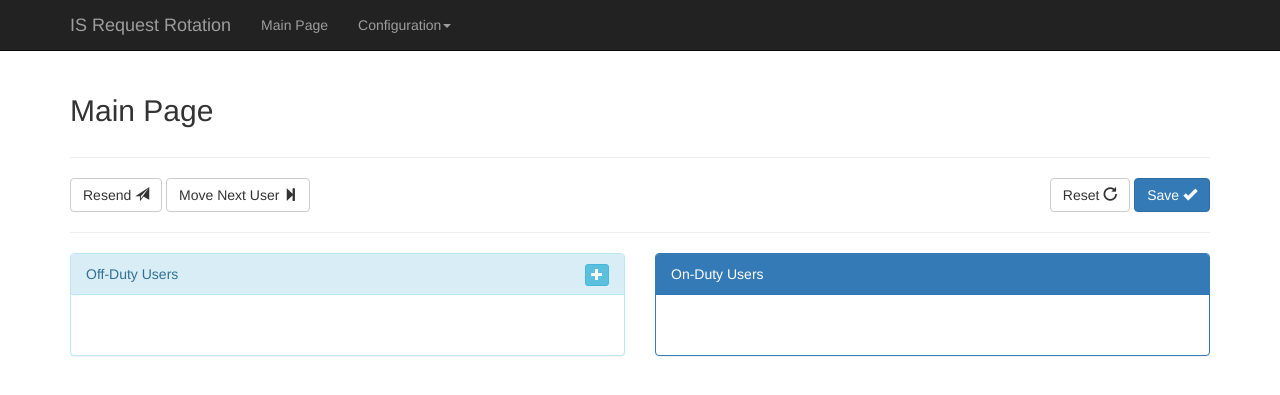
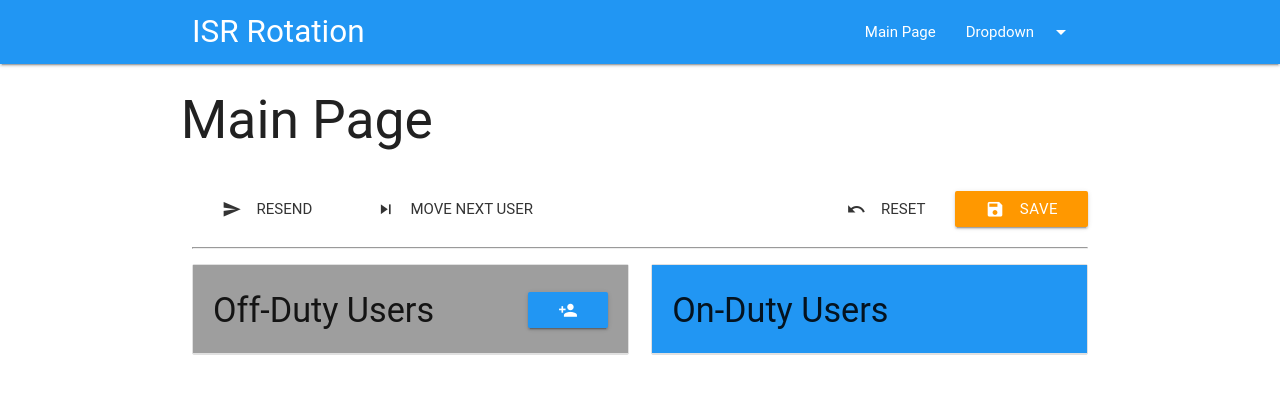
Before and after one commit to ToshiWani/isr_rotation, a Flask app: page / in a window 1280 px wide. Shown: the top 395 px of the page. Run offline with Flask 2, Linux system fonts and the light colour scheme; data that the repository does not hold is empty; parts of the project's set-up code (start-up, migrations or seed data) failed here and were passed over; some libraries are stand-ins or nearby versions; some web fonts are replaced.

Commit message:
Implemented materialize in the main page

```diff
--- a/isr_rotation/static/app.js
+++ b/isr_rotation/static/app.js
@@ -12,9 +12,9 @@
                     var elem = 'li[data-userid=' + u.user_id + ']';
 
                     if(u.is_current){
-                        $(elem).append('<span class="badge" style="margin-right:6px;">Current</span>');
+                        $(elem).append('<span class="badge">Current</span>');
                     } else if (u.is_next) {
-                        $(elem).append('<span class="badge" style="margin-right:6px;">Next</span>');
+                        $(elem).append('<span class="badge">Next</span>');
                     }
 
                     if (u.is_vacation){
@@ -141,11 +141,12 @@
             });
         });
 
-        // Update sequences
+        //Update sequences
         $("#onDutyTable, #offDutyTable").sortable({
             connectWith: ".connectedSortable",
-            dropOnEmpty: true
-        }).disableSelection();
+            dropOnEmpty: true,
+            cancel: '.collection-header'
+        });
 
     })(UserManager);
 
--- a/isr_rotation/static/style.css
+++ b/isr_rotation/static/style.css
@@ -1,7 +1,3 @@
-body {
-  padding-top: 50px;
+.collection{
+    overflow: visible!important;
 }
-
-.content{
-    margin-top: 24px;
-}
--- a/isr_rotation/templates/default.html
+++ b/isr_rotation/templates/default.html
@@ -7,265 +7,206 @@
         </div>
     </div>
 
+
+    <div class="row">
+        <div class="col s6">
+            <a href="#resendModal" class="waves-effect btn-flat "><i class="material-icons left">send</i>Resend</a>
+            <a href="#moveNextModal" class="waves-effect btn-flat "><i class="material-icons left">skip_next</i>Move Next User</a>
+        </div>
+        <div class="col s6">
+            <a href="#" class="waves-effect waves-light btn orange right" id="BtnSave"><i class="material-icons left">save</i>Save</a>
+            <span class="pull-right">&nbsp;</span>
+            <a href="#" class="waves-effect btn-flat right" onclick="location.reload()"><i class="material-icons left">undo</i>Reset</a>
+        </div>
+    </div>
+
     <hr/>
 
     <div class="row">
-    <div class="col-xs-6">
-        <a href="#" class="btn btn-default" data-toggle="modal" data-target="#resendModal">
-            Resend <i class="glyphicon glyphicon-send"></i>
-        </a>
-        <a href="#" class="btn btn-default" data-toggle="modal" data-target="#moveNextModal">
-            Move Next User <i class="glyphicon glyphicon-step-forward"></i>
-        </a>
-    </div>
-    <div class="col-xs-6">
-        <a href="#" class="btn btn-primary pull-right" id="BtnSave">
-            Save <i class="glyphicon glyphicon-ok"></i>
-        </a>
-        <span class="pull-right">&nbsp;</span>
-        <a href="#" class="btn btn-default pull-right" onclick="location.reload()">
-            Reset <i class="glyphicon glyphicon-repeat"></i>
-        </a>
-    </div>
-</div>
-
-<hr />
-
-<div class="row">
-    <div class="col-sm-6">
-        <div class="panel panel-info">
-            <div class="panel-heading">
+        <div class="col s6">
+            <ul id="offDutyTable" class="collection with-header connectedSortable">
+                <li class="collection-header grey">
+                    <h4>
                         Off-Duty Users
-                <a href="#" data-toggle="modal" data-target="#addUserModal" class="btn btn-info btn-xs pull-right">
-                    <i class="glyphicon glyphicon-plus"></i>
-                </a>
-            </div>
-            <ul id="offDutyTable" class="list-group connectedSortable" style="min-height:60px;">
+                        <a href="#addUserModal" class="waves-effect waves-light btn blue right"><i class="material-icons">person_add</i></a>
+                    </h4>
+                </li>
                 {% for u in users %}
                     {% if u.on_duty == False %}
-                        <li class="list-group-item user-list" data-userid="{{ u.id }}">
-                            <i class="glyphicon glyphicon-move" aria-hidden="true" role="button">&nbsp;</i>
+                        <li class="collection-item user-list hoverable" data-userid="{{ u.id }}">
+                            <i class="material-icons left">drag_handle</i>
                             {{ u.name }}
-                            <a href="#" data-userid="{{ u.id }}" data-toggle="modal" data-target="#deleteUserModal" class="btn-delete-user pull-right btn btn-default btn-xs">
-                                <i class="glyphicon glyphicon-trash" aria-hidden="true"></i>
+                            <a href="#deleteUserModal" data-userid="{{ u.id }}" class="btn-delete-user right">
+                                <i class="material-icons">delete</i>
                             </a>
-                            <a href="#" data-userid="{{ u.id }}" data-toggle="modal" data-target="#updateUserModel" class="btn-update-user pull-right btn btn-default btn-xs">
-                                <i class="glyphicon glyphicon-pencil" aria-hidden="true"></i>
+                            <a href="#updateUserModel" data-userid="{{ u.id }}" class="btn-update-user right" >
+                                <i class="material-icons">mode_edit</i>
                             </a>
-                            <a href="/vacation/{{ u.id }}" data-userid="{{ u.id }}" class="btn-edit-vac pull-right btn btn-default btn-xs">
-                                <i class="glyphicon glyphicon-calendar" aria-hidden="true"></i>
+                            <a href="/vacation/{{ u.id }}" data-userid="{{ u.id }}" class="right">
+                                <i class="material-icons">date_range</i>
                             </a>
                         </li>
                     {% endif %}
                 {% endfor %}
             </ul>
         </div>
-    </div>
-    <div class="col-sm-6">
-    <div class="panel panel-primary">
-        <div class="panel-heading">On-Duty Users</div>
-        <ul id="onDutyTable" class="list-group connectedSortable" style="min-height:60px;">
+        <div class="col s6">
+            <ul id="onDutyTable" class="collection with-header connectedSortable" style="min-height:60px;">
+                <li class="collection-header blue">
+                    <h4>
+                        On-Duty Users
+                    </h4>
+                </li>
                 {% for u in users %}
                     {% if u.on_duty == True %}
-                    <li class="list-group-item user-list" data-userid="{{ u.id }}" data-seq="{{ u.seq }}">
-                        <i class="glyphicon glyphicon-move" aria-hidden="true" role="button">&nbsp;</i>
+                        <li class="collection-item user-list hoverable" data-userid="{{ u.id }}" data-seq="{{ u.seq }}">
+                            <i class="material-icons left">drag_handle</i>
                             {{ u.name }}
-                        <a href="#" data-userid="{{ u.id }}" data-toggle="modal" data-target="#deleteUserModal" class="btn-delete-user pull-right btn btn-default btn-xs">
-                            <i class="glyphicon glyphicon-trash" aria-hidden="true"></i>
+                            <a href="#deleteUserModal" data-userid="{{ u.id }}" class="btn-delete-user right">
+                                <i class="material-icons">delete</i>
                             </a>
-                        <a href="#" data-userid="{{ u.id }}" data-toggle="modal" data-target="#updateUserModel" class="btn-update-user pull-right btn btn-default btn-xs">
-                            <i class="glyphicon glyphicon-pencil" aria-hidden="true"></i>
+                            <a href="#updateUserModel" data-userid="{{ u.id }}" class="btn-update-user right" >
+                                <i class="material-icons">mode_edit</i>
                             </a>
-                        <a href="/vacation/{{ u.id }}" class="btn-edit-vac pull-right btn btn-default btn-xs">
-                            <i class="glyphicon glyphicon-calendar" aria-hidden="true"></i>
+                            <a href="/vacation/{{ u.id }}" data-userid="{{ u.id }}" class="right">
+                                <i class="material-icons">date_range</i>
                             </a>
                         </li>
                     {% endif %}
                 {% endfor %}
             </ul>
-    </div>
+
         </div>
     </div>
 
 
+
     <!-- Modal (ADD) -->
-<div class="modal fade" id="addUserModal" tabindex="-1" role="dialog">
-  <div class="modal-dialog" role="document">
+    <div class="modal" id="addUserModal">
         <div class="modal-content">
-      <div class="modal-header">
-        <button type="button" class="close" data-dismiss="modal" aria-label="Close">
-            <span aria-hidden="true">&times;</span>
-        </button>
-        <h4 class="modal-title">Add New User</h4>
+
+            <h4>Add New User</h4>
+
+            <div class="row">
+                <form class="col s12" id="addNewUserForm">
+                    <div class="row">
+                        <div class="input-field col s6">
+                            <input type="text" class="validate" name="name">
+                            <label class="active">Name</label>
                         </div>
-      <div class="modal-body">
-        <form class="form-horizontal" id="addNewUserForm">
-          <div class="form-group">
-            <label class="col-sm-2 control-label">Name</label>
-            <div class="col-sm-10">
-                <input type="text" class="form-control" name="name" placeholder="Jane Doe">
-            </div>
-          </div>
-          <div class="form-group">
-            <label class="col-sm-2 control-label">Email</label>
-            <div class="col-sm-10">
-                <input type="email" class="form-control" name="email" placeholder="jane.doe@example.com">
+                        <div class="input-field col s6">
+                            <input type="email" class="validate" name="email">
+                            <label class="active">Email</label>
                         </div>
                     </div>
                 </form>
             </div>
+
             <div class="modal-footer">
-        <button type="button" class="btn btn-default" data-dismiss="modal">Close</button>
-        <button type="button" class="btn btn-primary" id="submitAddNewUser">Add</button>
-      </div>
+                <button type="button" class="modal-action modal-close waves-effect btn-flat">Cancel</button>
+                <button type="button" class="modal-action modal-close waves-effect waves-light btn blue" id="submitAddNewUser">Add</button>
             </div>
         </div>
     </div>
 
 
     <!-- Modal (UPDATE) -->
-<div class="modal fade" id="updateUserModel" tabindex="-1" role="dialog">
-    <div class="modal-dialog" role="document">
+    <div class="modal" id="updateUserModel">
         <div class="modal-content">
-            <div class="modal-header">
-                <button type="button" class="close" data-dismiss="modal" aria-label="Close">
-                    <span aria-hidden="true">&times;</span>
-                </button>
-                <h4 class="modal-title">Update User</h4>
+
+            <h4>Update User</h4>
+
+            <div class="row">
+                <form class="col s12" id="updateUserForm">
+                    <div class="row">
+                        <div class="input-field col s6">
+                            <input value="*" type="text" class="validate" name="name"/>
+                            <label class="active">Name</label>
                         </div>
-            <div class="modal-body">
-                <form class="form-horizontal" id="updateUserForm">
-                    <div class="form-group">
-                        <label class="col-sm-2 control-label">Name</label>
-                        <div class="col-sm-10">
-                            <input type="text" class="form-control" name="name" placeholder="Jane Doe" value="">
-                        </div>
-                    </div>
-                    <div class="form-group">
-                    <label class="col-sm-2 control-label">Email</label>
-                        <div class="col-sm-10">
-                            <input type="email" class="form-control" name="email" placeholder="jane.doe@example.com" value="">
+
+                        <div class="input-field col s6">
+                            <input value="*"  type="email" class="validate" name="email" />
+                            <label class="active">Email</label>
                         </div>
                     </div>
                     <input type="hidden" id="updateUserId" value="" name="id">
                 </form>
             </div>
+
             <div class="modal-footer">
-                <button type="button" class="btn btn-default" data-dismiss="modal">Close</button>
-                <button type="button" class="btn btn-primary" id="submitUpdateUser">Update</button>
-            </div>
+                <button type="button" class="modal-action modal-close waves-effectmodal-action modal-close waves-effect waves-blue btn-flat btn-flat">Cancel</button>
+                <button type="button" class="modal-action modal-close waves-effect waves-light btn blue" id="submitUpdateUser">Update</button>
             </div>
         </div>
     </div>
 
 
     <!-- Modal (DELETE) -->
-<div class="modal fade" id="deleteUserModal" tabindex="-1" role="dialog">
-    <div class="modal-dialog" role="document">
+    <div class="modal" id="deleteUserModal">
         <div class="modal-content">
-            <div class="modal-header">
-                <button type="button" class="close" data-dismiss="modal" aria-label="Close">
-                    <span aria-hidden="true">&times;</span>
-                </button>
-                <h4 class="modal-title">Confirm</h4>
-            </div>
-            <div class="modal-body">
-                <p>You are about to delete a user below, this procedure is irreversible</p>
+
+            <h4>Confirmation</h4>
+
+            <div class="row">
+                <form class="col s12" id="deleteUserForm">
+
+                    <p>You are about deleting the user below. This action is irreversible.</p>
                     <blockquote id="userNameEmail"></blockquote>
                     <p>Do you want to proceed?</p>
-                <form class="form-inline" id="deleteUserForm">
+
                     <input type="hidden" name="deleteUserIds" id="deleteUserId" value="">
                 </form>
             </div>
 
             <div class="modal-footer">
-                <button type="button" class="btn btn-default" data-dismiss="modal">Close</button>
-                <button type="button" class="btn btn-danger" id="submitDeleteUser">Delete</button>
-            </div>
-        </div>
-    </div>
-</div>
-
-
-<!-- Modal (Vacation) -->
-<div class="modal fade" id="editVacation" tabindex="-1" role="dialog">
-    <div class="modal-dialog" role="document">
-        <div class="modal-content">
-            <div class="modal-header">
-                <button type="button" class="close" data-dismiss="modal" aria-label="Close">
-                    <span aria-hidden="true">&times;</span>
-                </button>
-                <h4 class="modal-title">Edit Vacation</h4>
-            </div>
-            <div class="modal-body">
-                <form>
-                    <div class="form-inline">
-                        <div class="form-group">
-                            <label>From</label>
-                            <input type="text" id="startVac" class="form-control">
-                        </div>
-                        <div class="form-group">
-                            <label>To</label>
-                            <input type="text" id="endVac" class="form-control">
-                        </div>
-                    </div>
-
-                </form>
-            </div>
-
-            <div class="modal-footer">
-                <button type="button" class="btn btn-default" data-dismiss="modal">Close</button>
-                <button type="button" class="btn btn-primary" id="submitVacation">Submit</button>
-            </div>
+                <button type="button" class="modal-action modal-close waves-effect waves-blue btn-flat">Cancel</button>
+                <button type="button" class="modal-action modal-close waves-effect waves-light btn red" id="submitDeleteUser">Delete</button>
             </div>
         </div>
     </div>
 
 
     <!-- Modal (MOVE NEXT) -->
-<div class="modal fade" id="moveNextModal" tabindex="-1" role="dialog">
-    <div class="modal-dialog" role="document">
+    <div class="modal" id="moveNextModal">
         <div class="modal-content">
-            <div class="modal-header">
-                <button type="button" class="close" data-dismiss="modal" aria-label="Close">
-                    <span aria-hidden="true">&times;</span>
-                </button>
-                <h4 class="modal-title">Confirmation</h4>
-            </div>
-            <div class="modal-body">
-                <p>Are you sure to move next?</p>
-            </div>
 
+            <h4>Confirmation</h4>
+
+            <p>Are you sure you want to move to the next next user?</p>
             <div class="modal-footer">
-                <button type="button" class="btn btn-default" data-dismiss="modal">Cancel</button>
-                <button type="button" class="btn btn-warning" data-dismiss="modal" id="submitMoveNext">Move Next User</button>
-            </div>
+                <button type="button" class="modal-action modal-close waves-effect waves-blue btn-flat">Cancel</button>
+                <button type="button" class="modal-action modal-close waves-effect waves-light btn blue" id="submitMoveNext">Move Next User</button>
             </div>
         </div>
     </div>
 
 
     <!-- Modal (RESEND) -->
-<div class="modal fade" id="resendModal" tabindex="-1" role="dialog">
-    <div class="modal-dialog" role="document">
+    <div class="modal" id="resendModal">
         <div class="modal-content">
-            <div class="modal-header">
-                <button type="button" class="close" data-dismiss="modal" aria-label="Close">
-                    <span aria-hidden="true">&times;</span>
-                </button>
-                <h4 class="modal-title">Confirmation</h4>
-            </div>
-            <div class="modal-body">
-                <p>Are you sure to resend an email?</p>
-            </div>
 
+            <h4>Confirmation</h4>
+
+            <p>Are you sure you want to resend an email?</p>
             <div class="modal-footer">
-                <button type="button" class="btn btn-default" data-dismiss="modal">Cancel</button>
-                <button type="button" class="btn btn-primary" data-dismiss="modal" id="submitResend">Resend</button>
+                <button type="button" class="modal-action modal-close waves-effect waves-blue btn-flat">Cancel</button>
+                <button type="button" class="modal-action modal-close waves-effect waves-light btn blue" id="submitMoveNext">Resend</button>
             </div>
         </div>
     </div>
-</div>
+{% endblock %}
 
 
+{% block scripts %}
+<script>
+    $(document).ready(function(){
+
+        $('#moveNextModal').modal();
+        $('#resendModal').modal();
+        $('#addUserModal').modal();
+        $('#updateUserModel').modal();
+        $('#deleteUserModal').modal();
+
+    });
+</script>
 {% endblock %}
--- a/isr_rotation/templates/layout.html
+++ b/isr_rotation/templates/layout.html
@@ -5,70 +5,62 @@
     <meta http-equiv="X-UA-Compatible" content="IE=edge">
     <meta name="viewport" content="width=device-width, initial-scale=1">
     <title>IS Request Rotation</title>
-    <!-- Latest compiled and minified CSS -->
-    <link rel="stylesheet"
-          href="https://maxcdn.bootstrapcdn.com/bootstrap/3.3.7/css/bootstrap.min.css"
-          integrity="sha384-BVYiiSIFeK1dGmJRAkycuHAHRg32OmUcww7on3RYdg4Va+PmSTsz/K68vbdEjh4u"
-          crossorigin="anonymous">
+
+    <!-- jquery -->
     <link rel="stylesheet" href="//code.jquery.com/ui/1.12.1/themes/base/jquery-ui.css">
+
+    <!-- materialize -->
+    <link rel="stylesheet" href="//cdnjs.cloudflare.com/ajax/libs/materialize/0.99.0/css/materialize.min.css">
+    <link href="//fonts.googleapis.com/icon?family=Material+Icons" rel="stylesheet">
+
     <link rel="stylesheet" type="text/css" href="{{ url_for('static', filename='style.css') }}">
-
-
 </head>
 <body>
 
-<nav class="navbar navbar-inverse navbar-fixed-top">
-    <div class="container">
-        <div class="navbar-header">
-            <button type="button" class="navbar-toggle collapsed" data-toggle="collapse" data-target="#navbar"
-                    aria-expanded="false" aria-controls="navbar">
-                <span class="sr-only">Toggle navigation</span>
-                <span class="icon-bar"></span>
-                <span class="icon-bar"></span>
-                <span class="icon-bar"></span>
-            </button>
-            <a class="navbar-brand" href="/">IS Request Rotation</a>
-        </div>
-        <div id="navbar" class="collapse navbar-collapse">
-            <ul class="nav navbar-nav">
-                <li class=""><a href="/">Main Page</a></li>
-                <li class="dropdown">
-                    <a href="#" class="dropdown-toggle" data-toggle="dropdown" role="button" aria-haspopup="true"
-                       aria-expanded="false">Configuration<span class="caret"></span></a>
-                    <ul class="dropdown-menu">
-                        <li><a href="/holiday">Set Holidays</a></li>
-                        <li><a href="/email-config">Email Configuration</a></li>
-                        <li><a href="/log">System Log</a></li>
-                    </ul>
-                </li>
-            </ul>
-        </div><!--/.nav-collapse -->
+<!-- Dropdown Structure -->
+<ul id="ddConfig" class="dropdown-content">
+    <li><a href="/holiday" class="blue-text">Set Holidays</a></li>
+    <li><a href="/email-config" class="blue-text">Email</a></li>
+    <li class="divider"></li>
+    <li><a href="/log" class="blue-text">System Log</a></li>
+</ul>
+<nav class="blue">
+    <div class="nav-wrapper container">
+        <a href="/" class="brand-logo">ISR Rotation</a>
+        <ul class="right hide-on-med-and-down ">
+            <li><a href="/">Main Page</a></li>
+            <!-- Dropdown Trigger -->
+            <li><a class="dropdown-button" href="#!" data-activates="ddConfig">Dropdown<i class="material-icons right">arrow_drop_down</i></a>
+            </li>
+        </ul>
     </div>
 </nav>
 
 
-<div class="container content">
+
+
+<div class="container">
     {% block body %}{% endblock %}
 </div><!-- /.container -->
 
 
 <!--jQuery -->
-<script src="https://code.jquery.com/jquery-3.2.1.min.js"
+<script src="//code.jquery.com/jquery-3.2.1.min.js"
         integrity="sha256-hwg4gsxgFZhOsEEamdOYGBf13FyQuiTwlAQgxVSNgt4="
         crossorigin="anonymous"></script>
 
-<script src="https://code.jquery.com/ui/1.12.1/jquery-ui.min.js"
+<script src="//code.jquery.com/ui/1.12.1/jquery-ui.min.js"
         integrity="sha256-VazP97ZCwtekAsvgPBSUwPFKdrwD3unUfSGVYrahUqU="
         crossorigin="anonymous"></script>
 
-<!-- Bootstrap -->
-<script src="https://maxcdn.bootstrapcdn.com/bootstrap/3.3.7/js/bootstrap.min.js"
-        integrity="sha384-Tc5IQib027qvyjSMfHjOMaLkfuWVxZxUPnCJA7l2mCWNIpG9mGCD8wGNIcPD7Txa"
-        crossorigin="anonymous"></script>
+<script src="//cdnjs.cloudflare.com/ajax/libs/materialize/0.99.0/js/materialize.min.js"></script>
 
 <script src="{{ url_for('static', filename='app.js') }}"></script>
 
 {% block scripts %}{% endblock %}
 
+
+
+
 </body>
 </html>
```
Lines whose indentation alone changed are shown as unchanged.
